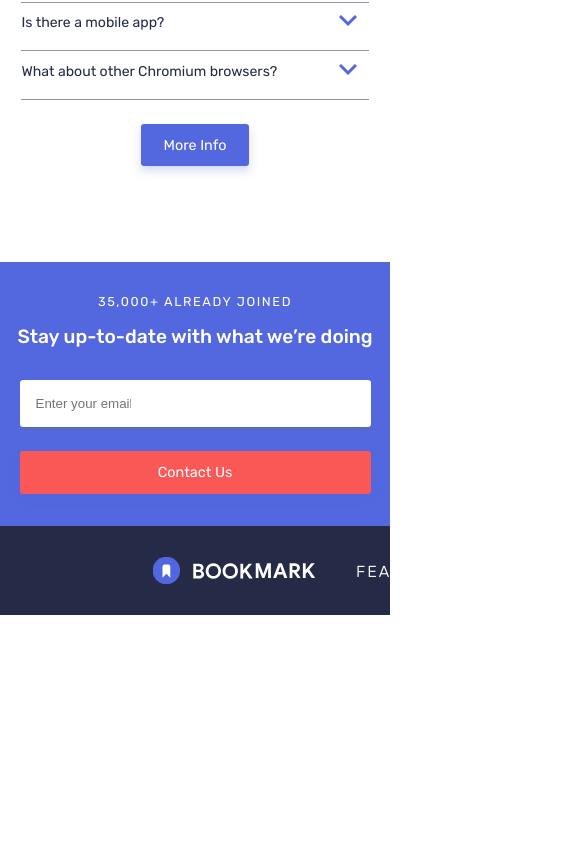
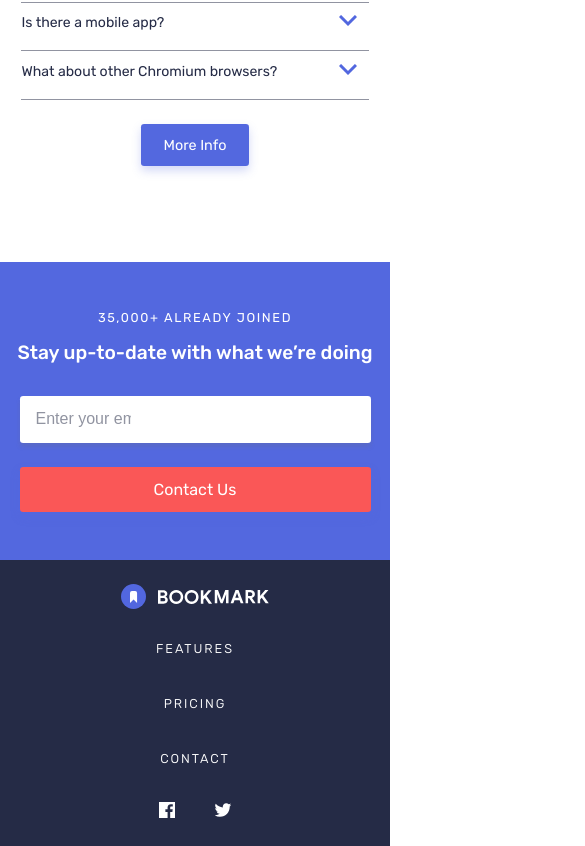
Before and after one commit to JungleGiu/Angular-clone, an Angular app: page / in a window 390 px wide. Shown: the part 3180-4026 px from the top of the page, 585 px wide, since content can reach past the window. Before the commit the page ends 3795 px from the top, so only its background shows below. Built offline with nearby package versions, Linux system fonts and the light colour scheme.

Commit message:
footer mobile layout complete

```diff
--- a/src/app/components/footer/footer.scss
+++ b/src/app/components/footer/footer.scss
@@ -54,3 +54,62 @@ footer {
             scale: 0.9;
         }
     }
+
+    @media  screen and (max-width: 768px) {
+        footer {
+            padding: 1.5rem 1.5rem;
+            text-align: center;
+            color: #ffffff;
+            font-size: 0.8rem;
+            display: flex;
+            flex-direction: column;
+            justify-content: center;
+            align-items: center;
+            gap: 1rem;
+        }
+        #footer-nav{
+            display: flex;
+            flex-direction: column;
+            justify-content: center;
+            align-items: center;
+            gap: 1rem;
+            img{
+                cursor: pointer;
+                scale: 1;
+                margin-bottom: 1rem;
+            }
+            ul{
+                list-style: none;
+                display: flex;
+                flex-direction: column;
+                justify-content: center;
+                align-items: center;
+                gap: 2.5rem;
+                margin-bottom: 1rem;
+                li{
+                    cursor: pointer;
+                    a{
+                        text-decoration: none;
+                        color: #ffffff;
+                        font-weight: 350;
+                        font-size: 0.8rem;
+                        text-transform: uppercase;
+                        letter-spacing: 0.12rem;
+                        cursor: pointer;
+                    }
+                }
+                }
+            }
+            #social-media{
+                display: flex;
+                flex-direction: row;
+                justify-content: center;
+                align-items: center;
+                gap: 2rem;
+                img{
+                    cursor: pointer;
+                    scale: 0.7;
+                }
+            }
+
+    }
--- a/src/app/sections/newsletter/newsletter.scss
+++ b/src/app/sections/newsletter/newsletter.scss
@@ -9,14 +9,14 @@
     margin-top: 9rem;
     width: 100%;
     background-color: var.$tertiary-color;
-    padding: 2rem 0 2rem 0;
+    padding: 2rem 0 3rem 0rem;
 #newsletter-text{
         display: flex;
         flex-direction: column;
         justify-content: center;
         align-items: center;
         gap: 1rem;
-        margin-bottom: 1rem;
+        margin: 1rem auto;
     }
  h3{
     font-size: 1rem;
@@ -37,21 +37,22 @@
     align-items: flex-start;
     gap: 1rem;
     width: 100%;
+
     font-size: 1.8rem;
     input{
         border-radius: 0.2rem;
         border: none;
-        padding: 1rem 8rem 1rem 1rem;
+        padding: 1.1rem 8rem 1.1rem 2rem;
         box-shadow: 0px 4px 4px rgba(108, 108, 108, 0.2);
         width: 100%;
     }
-    input:placeholder{
-        font-size: 1.5rem;
+    input::placeholder{
+        font-size: 1rem;
         font-weight: 400;
         color: var.$secondary-color;
     }
     button{
-        @include var.button(var.$quaternary-color, #ffffff, 1rem 2rem,0.9rem);
+        @include var.button(var.$quaternary-color, #ffffff, 1rem 2.5rem,1rem);
 
     }
     img {
```
